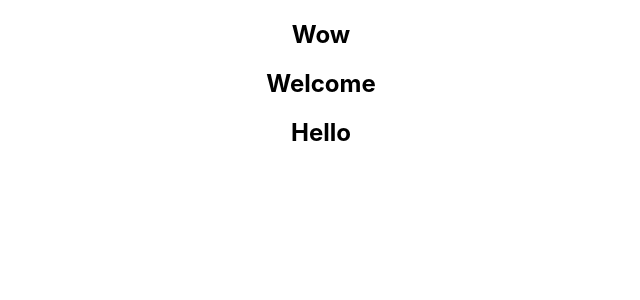
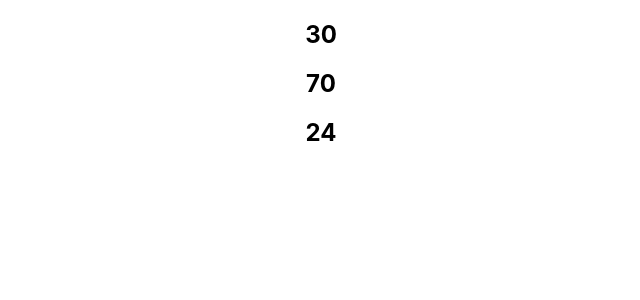
Before and after one commit to mohammed1916/ui-app, a React (Create React App) app: page / in a window 1280 px wide. Shown: the top 300 px of the page, without its empty margins (319-959 px from the left). Built offline with nearby package versions, Linux system fonts and the light colour scheme.

Commit message:
output at screenshot

```diff
--- /dev/null
+++ b/src/components/A.js
@@ -0,0 +1,9 @@
+export default function A(props) {
+    return (
+        <center>
+            <h2>
+                {props.x + props.y}
+            </h2>
+        </center>
+    );
+}
--- a/src/components/App.js
+++ b/src/components/App.js
@@ -1,7 +1,9 @@
-import HelloWorld from "./HelloWorld";
+import B from "./B";
 
-export default function App(){
-    return(
-        <HelloWorld/>
+export default function App() {
+    return (
+        <>
+            <B />
+        </>
     );
 }
--- /dev/null
+++ b/src/components/B.js
@@ -0,0 +1,11 @@
+import A from "./A";
+
+export default function B() {
+    return (
+        <>
+            <A x={10} y={20} />
+            <A x={20} y={50} />
+            <A x={4} y={20} />
+        </>
+    );
+}
--- a/src/components/HelloWorld.js
+++ /dev/null
@@ -1,12 +0,0 @@
-import SayMessage from "./SayMessage";
-
-export default function HelloWorld() {
-    return (
-        <center>
-            <SayMessage message="Wow" />
-            <SayMessage message="Welcome" />
-            <SayMessage message="Hello" />
-        </center>
-
-    );
-}
--- a/src/components/SayMessage.js
+++ /dev/null
@@ -1,10 +0,0 @@
-export default function SayMessage(props) {
-    return (
-        <>
-            <h2>
-                {props.message}
-            </h2>
-        </>
-
-    );
-}
```
Also changed, not shown: 2 screenshot.png (added), 4 screnshot.png (deleted).
